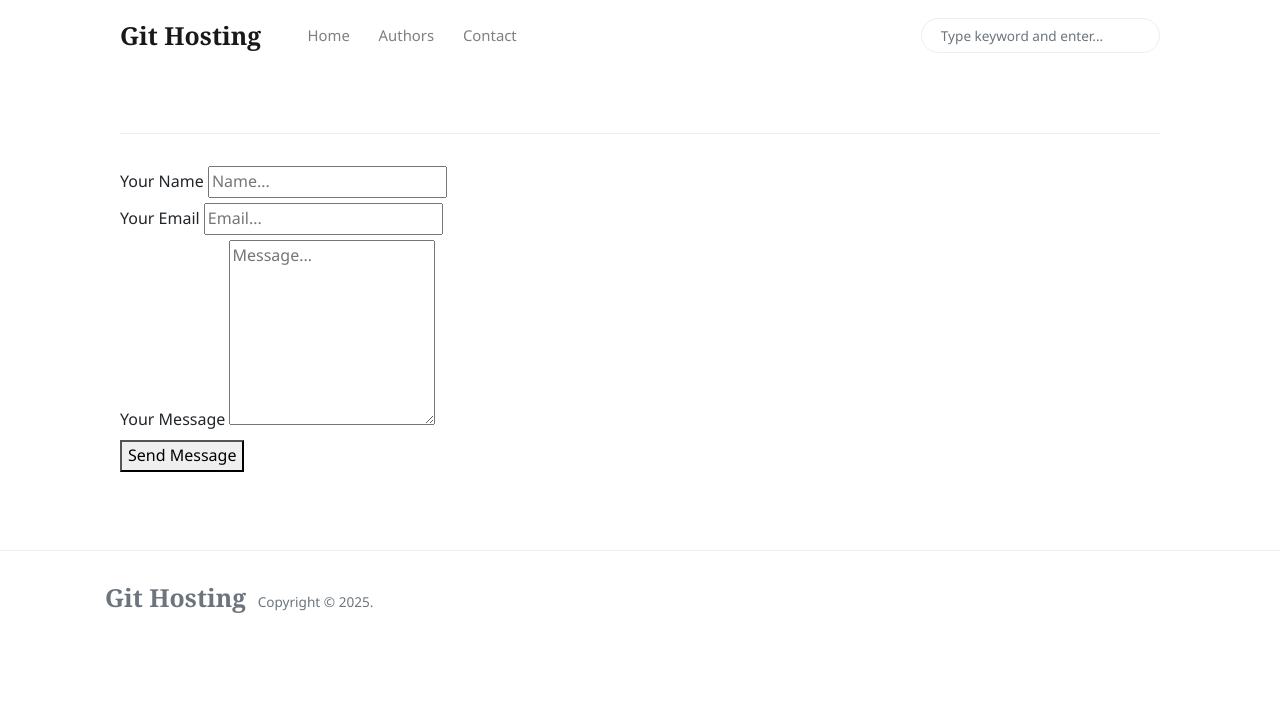
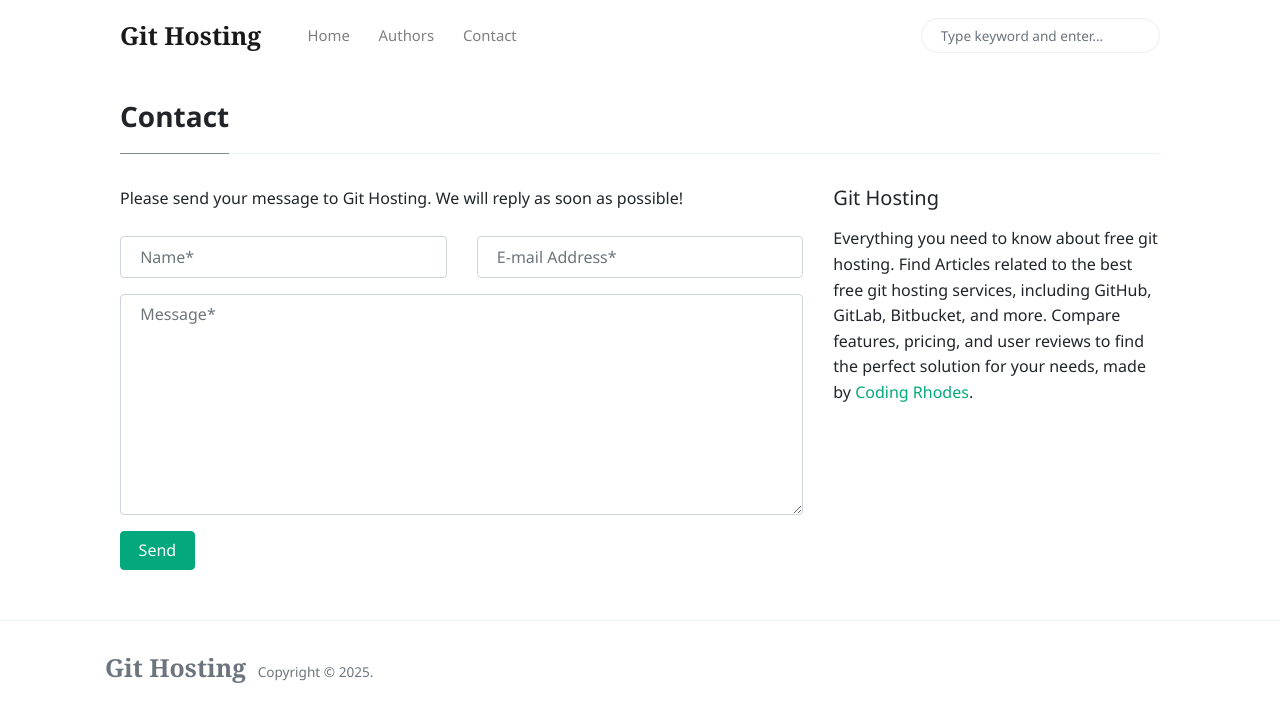
Before and after one commit to free-git-hosting/free-git-hosting.github.io, a Jekyll site: the page built from _pages/contact.md, in a window 1280 px wide. Shown: the top 722 px of the page. Built offline with Jekyll 4.4.1, drawn with Linux system fonts in a browser that asks for light colours; nearby versions of some CDN libraries.

Commit message:
Added Pages

```diff
--- a/_pages/authors-list.html
+++ b/_pages/authors-list.html
@@ -13,7 +13,7 @@ permalink: "/authors-list.html"
             <div class="row">
             <div class="col-md-3 mb-4 mb-md-0"><img alt="{{ author[1].name }}" src="{{site.baseurl}}/{{ author[1].avatar }}" class="rounded-circle" height="80" width="80"></div>
             <div class="col-md-9">
-            <a href="{{site.baseurl}}/author-{{ author[1].name | slugify }}">
+            <a href="{{site.baseurl}}/author-CodingRhodes">
             <h4 class="text-dark mb-0"> {{ author[1].name }} </h4>
             <small class="d-inline-block mt-1 mb-3 font-weight-normal">(View Posts)</small>
             <div class="excerpt">{{ author[1].bio }}</div>
--- a/_pages/buy-me-a-coffee.md
+++ /dev/null
@@ -1,12 +0,0 @@
----
-title: "Buy me a coffee"
-permalink: "/buy-me-a-coffee.html"
----
-
-Hi! I am Sal, web designer & developer at WowThemes.net. The free items I create are my side projects and **Mundana for Jekyll** is one of them. You can find **all the work I release for free [here](https://www.wowthemes.net/category/free-themes-templates/)**.
-
-You have my permission to use the free items I develop in your personal, commercial or client projects. If you'd like to reward my work, I would be honored and I could dedicate more time maintaining the free projects.
-
-Thank you so much!
-
-<a class="btn btn-danger" href="https://www.wowthemes.net/donate/">Buy me a coffee</a>
--- a/_pages/contact.md
+++ b/_pages/contact.md
@@ -1,29 +1,19 @@
 ---
-layout: page
-permalink: /contact/
-# image: '/images/80.jpg'
+title: "Contact"
+layout: page-sidebar
+permalink: "/contact"
 ---
-<div class="form-container">
-  {% if site.contact.description %}
-  <p class="contact-description">{{site.contact.description}}</p>
-  {% endif %}
-  <form class="form"
-    action="{% if site.contact.email %}https://formspree.io/{{site.contact.email}}{% else %}#{% endif %}" method="POST">
-    <div class="form__group">
-      <label class="form__label screen-reader-text" for="form-name">Your Name</label>
-      <input class="form__input" id="form-name" type="text" name="name" placeholder="Name..." required>
-    </div>
-    <div class="form__group">
-      <label class="form__label screen-reader-text" for="form-email">Your Email</label>
-      <input class="form__input" id="form-email" type="email" name="_replyto" placeholder="Email..." required>
-    </div>
-    <div class="form__group">
-      <label class="form__label screen-reader-text" for="form-text">Your Message</label>
-      <textarea class="form__input" id="form-text" name="text" rows="7" placeholder="Message..." required></textarea>
-    </div>
-    <div class="form__group">
-      <button class="button button--primary" type="submit">Send Message</button>
-    </div>
-    <input type="hidden" name="_next" value="{{ site.baseurl }}/contact/thanks/" />
-  </form>
+
+<form action="https://formspree.io/f/xanqdayg" method="POST">
+<p class="mb-4">Please send your message to {{site.name}}. We will reply as soon as possible!</p>
+<div class="form-group row">
+<div class="col-md-6">
+<input class="form-control" type="text" name="name" placeholder="Name*" required>
 </div>
+<div class="col-md-6">
+<input class="form-control" type="email" name="_replyto" placeholder="E-mail Address*" required>
+</div>
+</div>
+<textarea rows="8" class="form-control mb-3" name="message" placeholder="Message*" required></textarea>
+<input class="btn btn-success" type="submit" value="Send">
+</form>
```
Also changed, not shown: _pages/author-CodingRhodes.html (added, +26 -0 lines), _pages/author-jane.html (deleted, +0 -26 lines), _pages/author-sal.html (deleted, +0 -26 lines), 1 other file.
